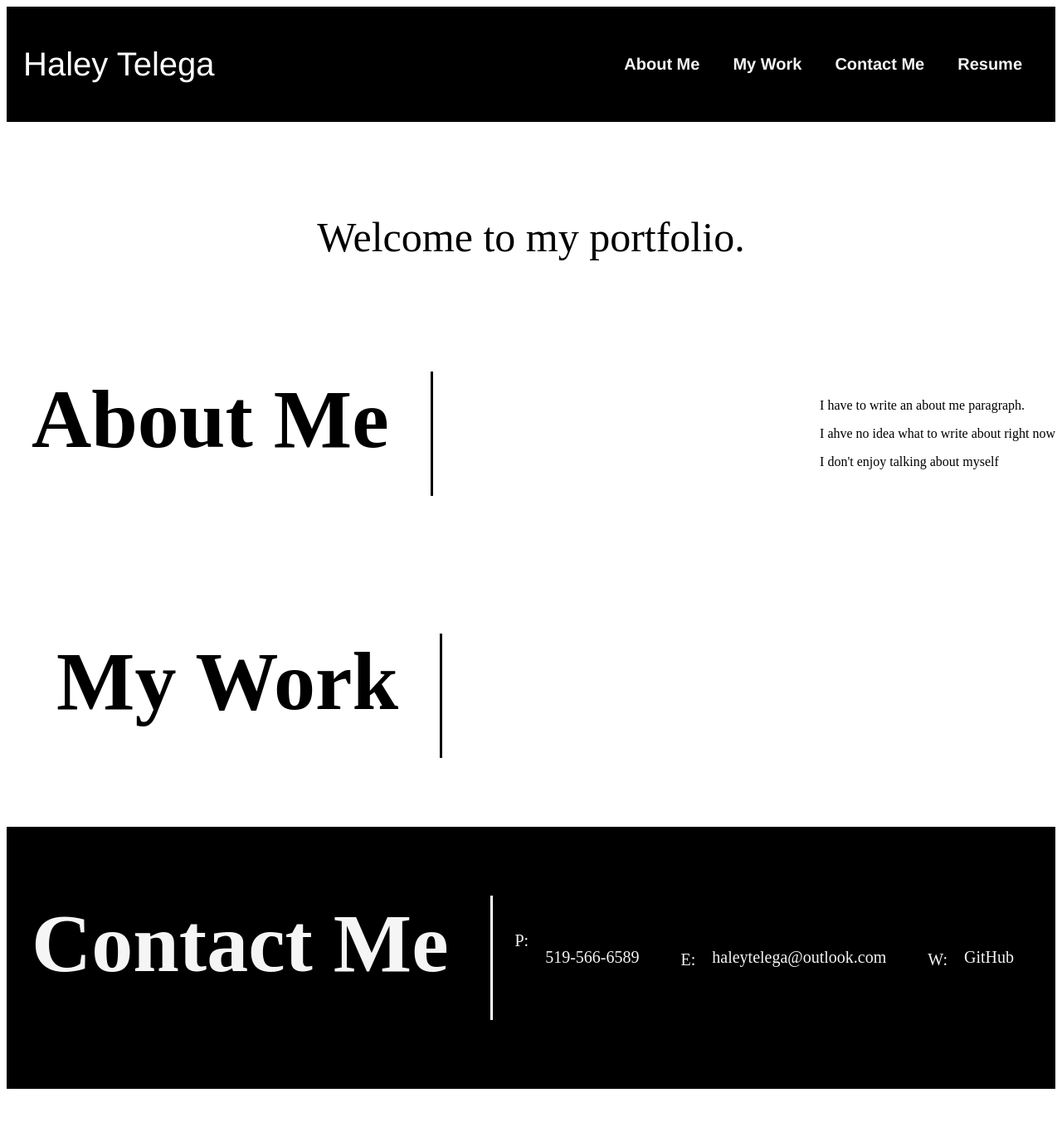
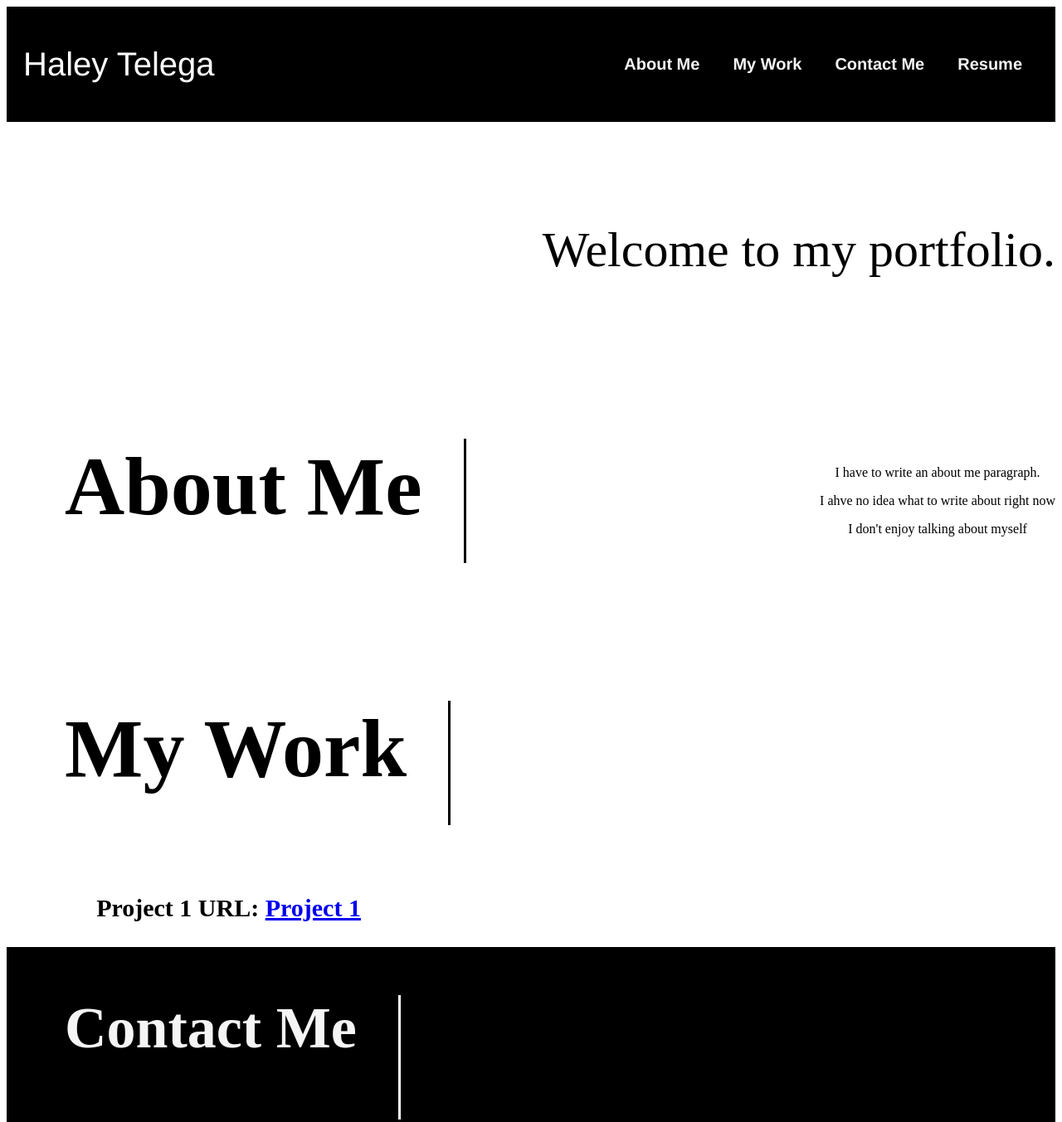
Before and after one commit to haleytelega/Bio-Webpage, a plain HTML site: page index.html in a window 1280 px wide. Shown: the top 1353 px of the page at 83% size. Before the commit the page ends 1321 px from the top, so only its background shows below. Drawn offline with Linux system fonts and the light colour scheme.

Commit message:
added project 1 url

```diff
--- a/css/style.css
+++ b/css/style.css
@@ -53,8 +53,8 @@ footer {
 footer h2 {
     color: whitesmoke;
     font-weight: bold;
-    font-size: 100px;
-    padding-left: 30px;
+    font-size: 70px;
+    padding-left: 70px;
     border-right: 3px solid white;
     height: 150px;
     padding-right: 50px;
@@ -65,11 +65,12 @@ footer div address {
     flex-wrap: wrap;
     justify-content: space-between;
     list-style: none;
+    font-size: 30px;
+    align-items: center;
 }
 
 footer div address a {
     padding: 20px;
-    font-size: 20px;
     margin-right: 30px;
     color: whitesmoke;
     text-decoration: none;
@@ -89,14 +90,14 @@ footer div address a {
     background-image: url("./images/Light-Wood-Background-Texture-1.jpg");
     background-size: cover;
     display: flex;
-    justify-content: center;
+    justify-content: flex-end;
     flex-wrap: wrap;
+    padding-bottom: 50px;
 }
 
 .hero p {
     padding-top: 50px;
-    font-size: 50px;
-
+    font-size: 60px;
 }
 
 
@@ -113,17 +114,20 @@ footer div address a {
     color: black;
     font-weight: bold;
     font-size: 100px;
-    padding-left: 30px;
+    padding-left: 70px;
     border-right: 3px solid black;
     height: 150px;
     padding-right: 50px;
+}
+
+.intro p {
+    text-align: center;
 }
 
 
 /* My Work section */
 .work {
     background-color: white;
-    padding-left: 30px;
     display: flex;
     flex-wrap: wrap;
 }
@@ -132,8 +136,28 @@ footer div address a {
     color: black;
     font-weight: bold;
     font-size: 100px;
-    padding-left: 30px;
+    padding-left: 70px;
     border-right: 3px solid black;
     height: 150px;
     padding-right: 50px;
 }
+
+.square1 {
+    height: 200px;
+    width: 500px;
+    background-color: grey;
+    border-right: none;
+}
+
+.titles h2 {
+    font-size: 20px;
+}
+
+.titles p {
+    font-size: 10px;
+}
+
+h3 {
+    text-align: center;
+    font-size: 30px;
+}
--- a/index.html
+++ b/index.html
@@ -50,7 +50,10 @@
         </section>
         <!-- My Work Section-->
         <section id="MyWork" class="work">
-            <h2>My Work</h2>
+            <div>
+                <h2>My Work</h2>
+                <h3>Project 1 URL: <a href="https://ayvavalenti.github.io/super-cool-project/">Project 1</a></h3>
+            </div>
         </section>
 
         <!-- Footer Section -->
@@ -58,8 +61,8 @@
                 <h2>Contact Me</h2>
             <div class="info">
                 <address>
-                    P: <a href="519-566-6589">519-566-6589</a> <br />
-                    E: <a href="mailto:haleytelega@outlook.com">haleytelega@outlook.com</a> <br />
+                    P: <a href="519-566-6589">519-566-6589</a>
+                    E: <a href="mailto:haleytelega@outlook.com">haleytelega@outlook.com</a>
                     W: <a href="https://github.com/haleytelega">GitHub</a>
                 </address>
             </div>
```
